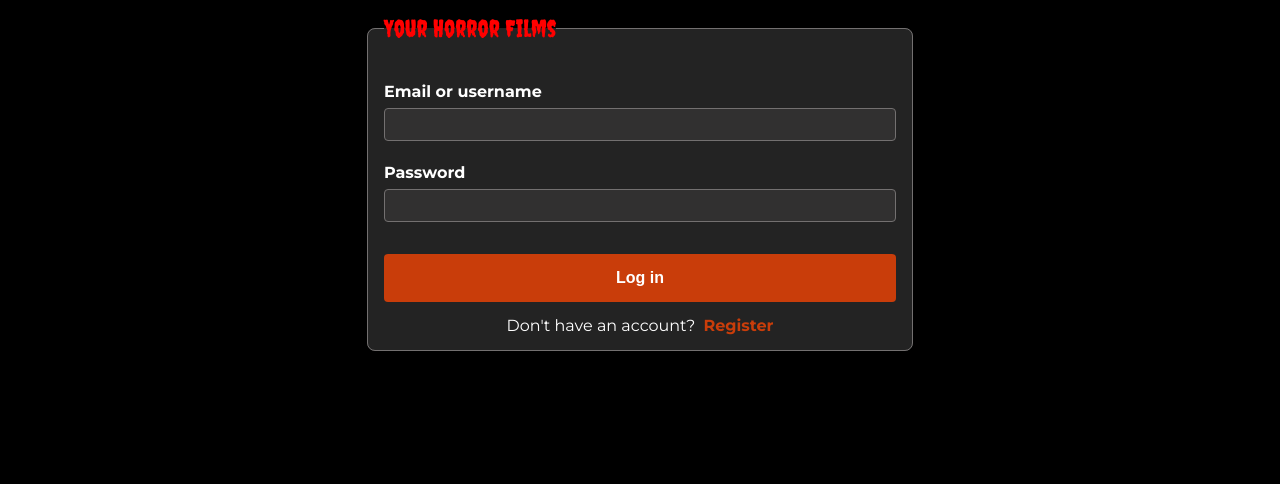
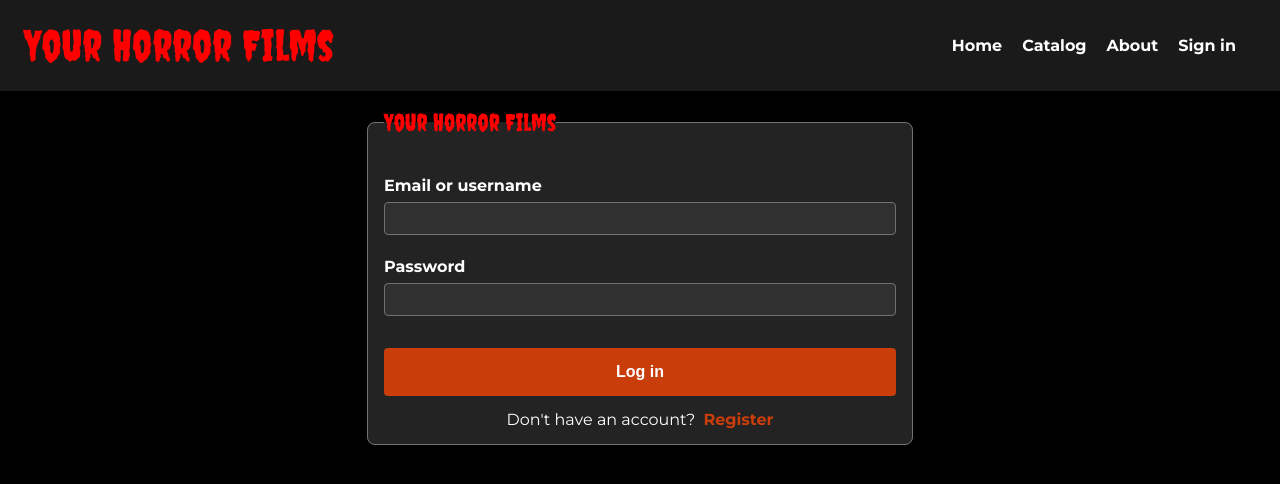
Before and after one commit to mLuisKm/short-horror-films-streaming, a Next.js app: page /authenticate in a window 1280 px wide. Shown: the top 484 px of the page. Built offline with nearby package versions, Linux system fonts and the light colour scheme; no server answers.

Commit message:
fetches back

```diff
--- a/app/layout.jsx
+++ b/app/layout.jsx
@@ -12,14 +12,14 @@ export default function RootLayout({ children }) {
     return (
         <html lang="en">
             <body>
-                {/* <Provider> */}
+                <Provider>
                     <div className={styles.layoutContainer}>
-                        {/* <HomeHeader /> */}
+                        <HomeHeader />
                         <div className={styles.layoutContent}>
                             {children}
                         </div>
                     </div>
-                {/* </Provider> */}
+                </Provider>
             </body>
         </html>
     );
```
Also changed, not shown: app/page.jsx (+4 -4 lines).
